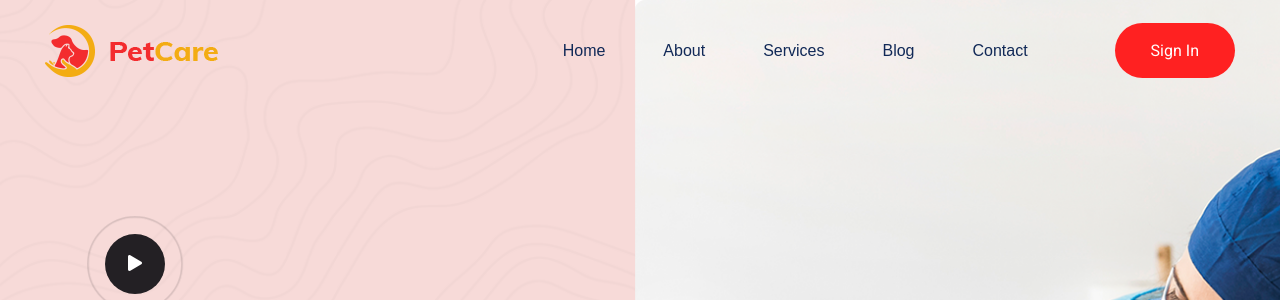
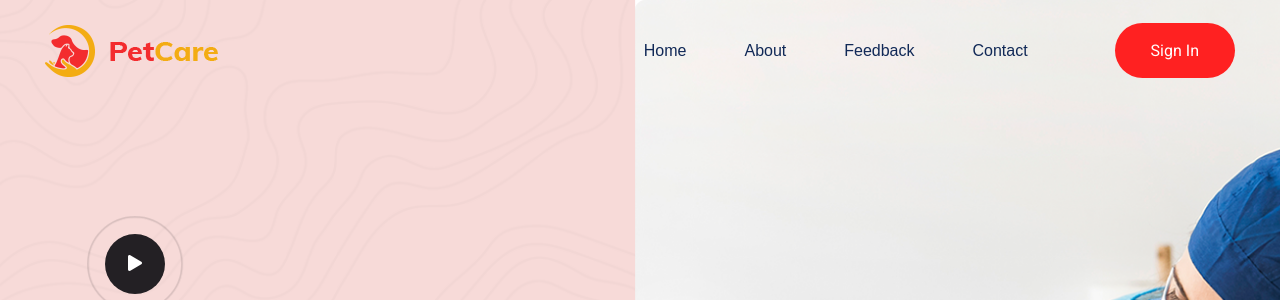
Before and after one commit to jiawei916/SD_SEC42_G01_42, a PHP site: page /vetgroom/homepage.php in a window 1280 px wide. Shown: the top 300 px of the page. Run offline with PHP 8.4, Linux system fonts and the light colour scheme; some web fonts are replaced.

Commit message:
UPDATED HOMEPAGE.PHP
Fixed typo

```diff
--- a/homepage.php
+++ b/homepage.php
@@ -56,14 +56,7 @@
                                         <ul id="navigation">
                                             <li><a href="homepage.php">Home</a></li>
                                             <li><a href="aboutUs.php">About</a></li>
-                                            <li><a href="services.php">Services</a></li>
-                                            <li><a href="blog.php">Blog</a>
-                                                <ul class="submenu">
-                                                    <li><a href="blog.php">Blog</a></li>
-                                                    <li><a href="blog_details.php">Blog Details</a></li>
-                                                    <li><a href="elements.php">Element</a></li>
-                                                </ul>
-                                            </li>
+                                            <li><a href="feedback.php">Feedback</a></li>
                                             <li><a href="contact.php">Contact</a></li>
                                         </ul>
                                     </nav>
```
